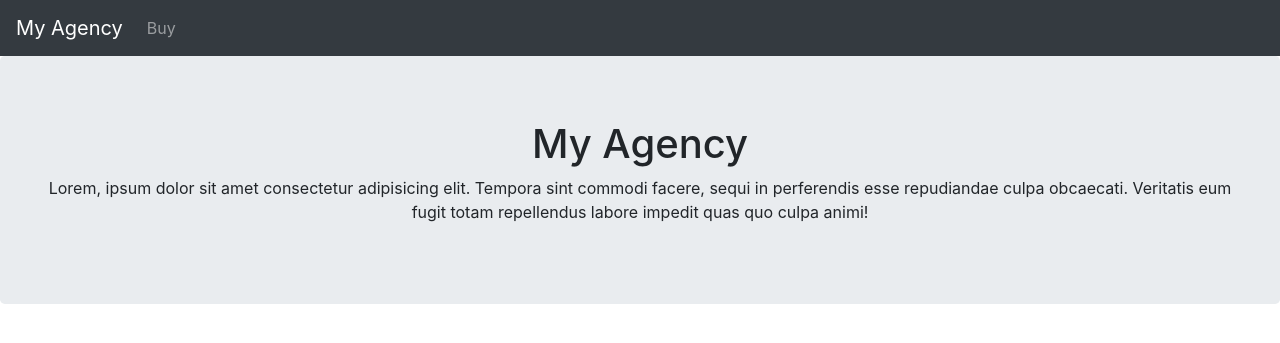
After one commit to aimad-majdou/Symfony-PHP-project, a Symfony app: template templates/pages/home.html.twig in a window 1280 px wide. The commit adds this page. Shown: the top 343 px of the page. Run offline with Twig, Linux system fonts and the light colour scheme; the template is opened without the code that fills it, so the values that code supplies are empty; some libraries are stand-ins or nearby versions.

Commit message:
First pages

```diff
--- a/config/routes.yaml
+++ b/config/routes.yaml
@@ -1,3 +1,7 @@
+home:
+  path: /
+  controller: App\Controller\HomeController::index
+
 #index:
 #    path: /
 #    controller: App\Controller\DefaultController::index
--- a/config/services.yaml
+++ b/config/services.yaml
@@ -25,3 +25,8 @@ services:
 
     # add more service definitions when explicit configuration is needed
     # please note that last definitions always *replace* previous ones
+
+    # App\Controller\HomeController:
+    #     tags: ['controller.service_arguments']
+    #     arguments:
+    #         $twig: '@twig'
--- a/templates/base.html.twig
+++ b/templates/base.html.twig
@@ -3,10 +3,26 @@
     <head>
         <meta charset="UTF-8">
         <title>{% block title %}Welcome!{% endblock %}</title>
+        <link href="https://stackpath.bootstrapcdn.com/bootstrap/4.5.0/css/bootstrap.min.css" rel="stylesheet" integrity="sha384-9aIt2nRpC12Uk9gS9baDl411NQApFmC26EwAOH8WgZl5MYYxFfc+NcPb1dKGj7Sk" crossorigin="anonymous">
         {% block stylesheets %}{% endblock %}
     </head>
     <body>
+    <nav class="navbar navbar-expand-lg navbar-dark bg-dark">
+        <a class="navbar-brand" href="{{ path('home') }}">My Agency</a>
+        <button class="navbar-toggler" type="button" data-toggle="collapse" data-target="#navbarSupportedContent" aria-controls="navbarSupportedContent" aria-expanded="false" aria-label="Toggle navigation">
+            <span class="navbar-toggler-icon"></span>
+        </button>
+
+        <div class="collapse navbar-collapse" id="navbarSupportedContent">
+            <ul class="navbar-nav mr-auto">
+            <li class="nav-item{% if activated is defined and activated == true %} active{% endif %}">
+                <a class="nav-link" href="{{ path('property.index') }}">Buy</a>
+            </li>
+            </ul>
+        </div>
+        </nav>
         {% block body %}{% endblock %}
         {% block javascripts %}{% endblock %}
+        <script src="https://stackpath.bootstrapcdn.com/bootstrap/4.5.0/js/bootstrap.bundle.min.js" integrity="sha384-1CmrxMRARb6aLqgBO7yyAxTOQE2AKb9GfXnEo760AUcUmFx3ibVJJAzGytlQcNXd" crossorigin="anonymous"></script>
     </body>
 </html>
--- /dev/null
+++ b/templates/pages/home.html.twig
@@ -0,0 +1,10 @@
+{% extends 'base.html.twig' %}
+
+{%block title 'My Agency' %}
+
+{% block body %}
+    <div class="jumbotron text-center">
+        <h1>My Agency</h1>
+        <p>Lorem, ipsum dolor sit amet consectetur adipisicing elit. Tempora sint commodi facere, sequi in perferendis esse repudiandae culpa obcaecati. Veritatis eum fugit totam repellendus labore impedit quas quo culpa animi!</p>
+    </div>
+{% endblock %}
```
Also changed, not shown: src/Controller/HomeController.php (added, +29 -0 lines), src/Controller/PropertyController.php (added, +20 -0 lines), templates/property/index.html.twig (added, +9 -0 lines), 1 other file.
